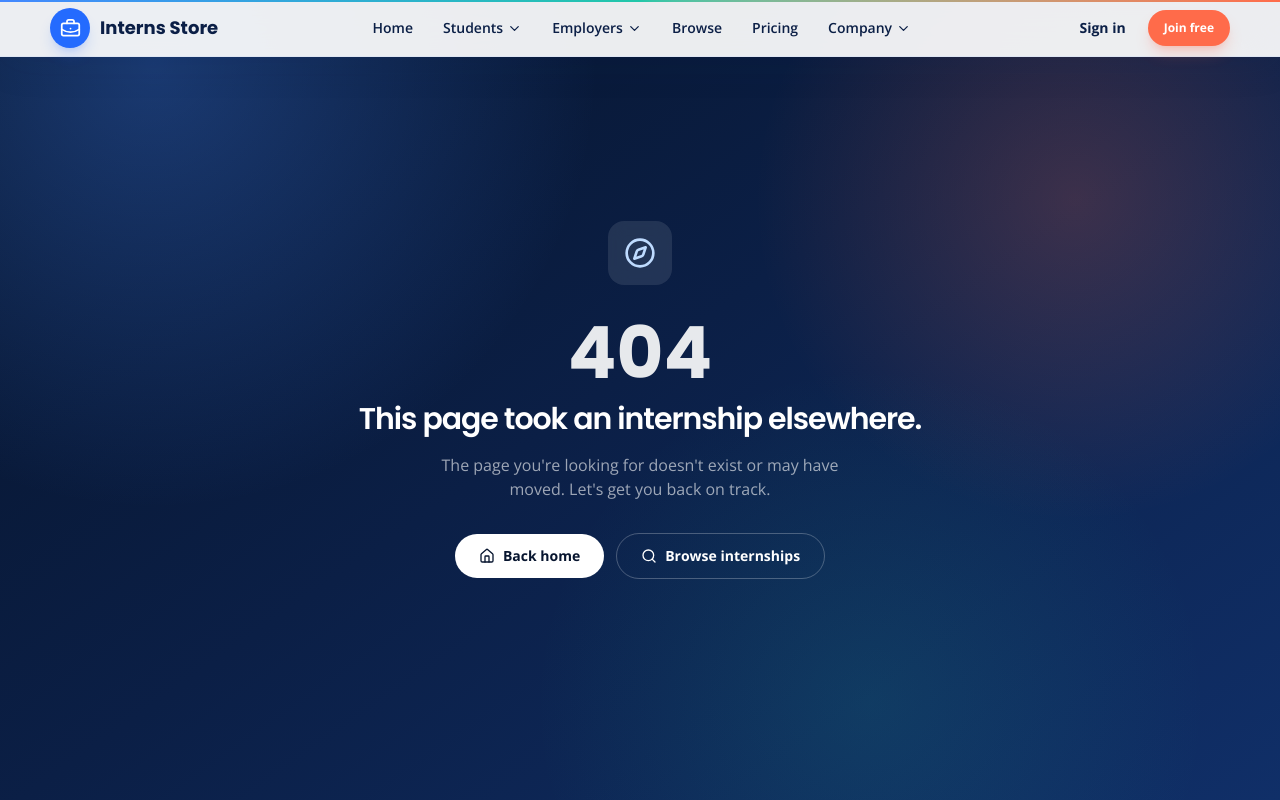
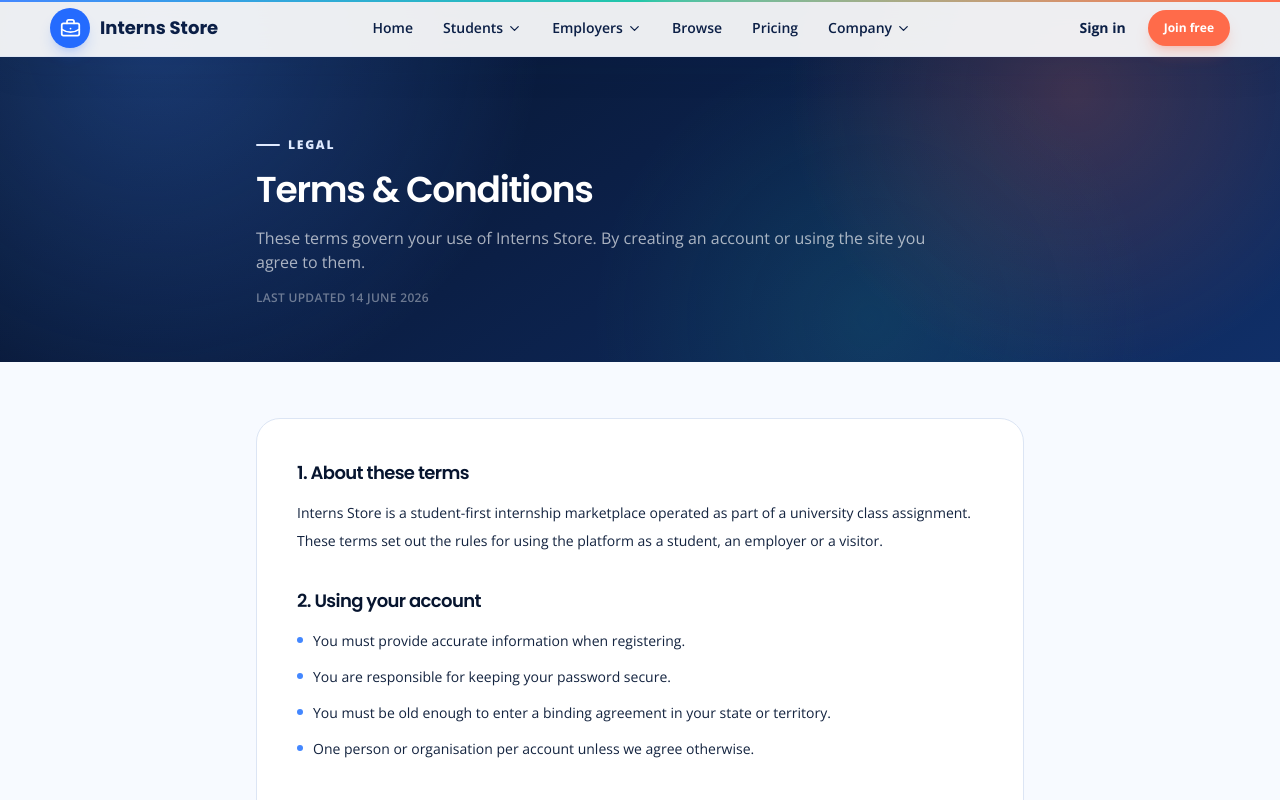
Before and after one commit to RManula/Interns-Store, a Next.js app: page /terms in a window 1280 px wide. Before the commit this address had no page. Shown: the top 800 px of the page. Built offline with nearby package versions, Linux system fonts and the light colour scheme.

Commit message:
feat: add terms and conditions page

```diff
--- /dev/null
+++ b/app/terms/page.tsx
@@ -0,0 +1,55 @@
+import type { Metadata } from "next";
+import { LegalPage } from "@/components/shared/LegalPage";
+
+export const metadata: Metadata = { title: "Terms & Conditions — Interns Store" };
+
+export default function TermsPage() {
+  return (
+    <LegalPage
+      eyebrow="Legal"
+      title="Terms & Conditions"
+      intro="These terms govern your use of Interns Store. By creating an account or using the site you agree to them."
+      updated="14 June 2026"
+      sections={[
+        {
+          heading: "1. About these terms",
+          body: "Interns Store is a student-first internship marketplace operated as part of a university class assignment. These terms set out the rules for using the platform as a student, an employer or a visitor.",
+        },
+        {
+          heading: "2. Using your account",
+          body: [
+            "You must provide accurate information when registering.",
+            "You are responsible for keeping your password secure.",
+            "You must be old enough to enter a binding agreement in your state or territory.",
+            "One person or organisation per account unless we agree otherwise.",
+          ],
+        },
+        {
+          heading: "3. Acceptable use",
+          body: [
+            "Do not post false, misleading or discriminatory internship listings.",
+            "Do not request payment from students to apply or to secure a placement.",
+            "Do not scrape, resell or misuse data from the platform.",
+            "Do not upload unlawful, harmful or infringing content.",
+          ],
+        },
+        {
+          heading: "4. Internship listings",
+          body: "Employers are solely responsible for the accuracy and legality of their listings, including pay status and work rights requirements. Interns Store does not guarantee placement and is not party to any employment or placement agreement between students and employers.",
+        },
+        {
+          heading: "5. Payments",
+          body: "Paid plans and premium listings are billed as described on the Pricing page. See our Cancellation and Refund policies for how changes and refunds are handled.",
+        },
+        {
+          heading: "6. Liability",
+          body: "The platform is provided on an \"as is\" basis for educational purposes. To the extent permitted by law, we are not liable for losses arising from your use of the site or from interactions with other users.",
+        },
+        {
+          heading: "7. Changes",
+          body: "We may update these terms from time to time. Continued use after an update means you accept the revised terms.",
+        },
+      ]}
+    />
+  );
+}
```
